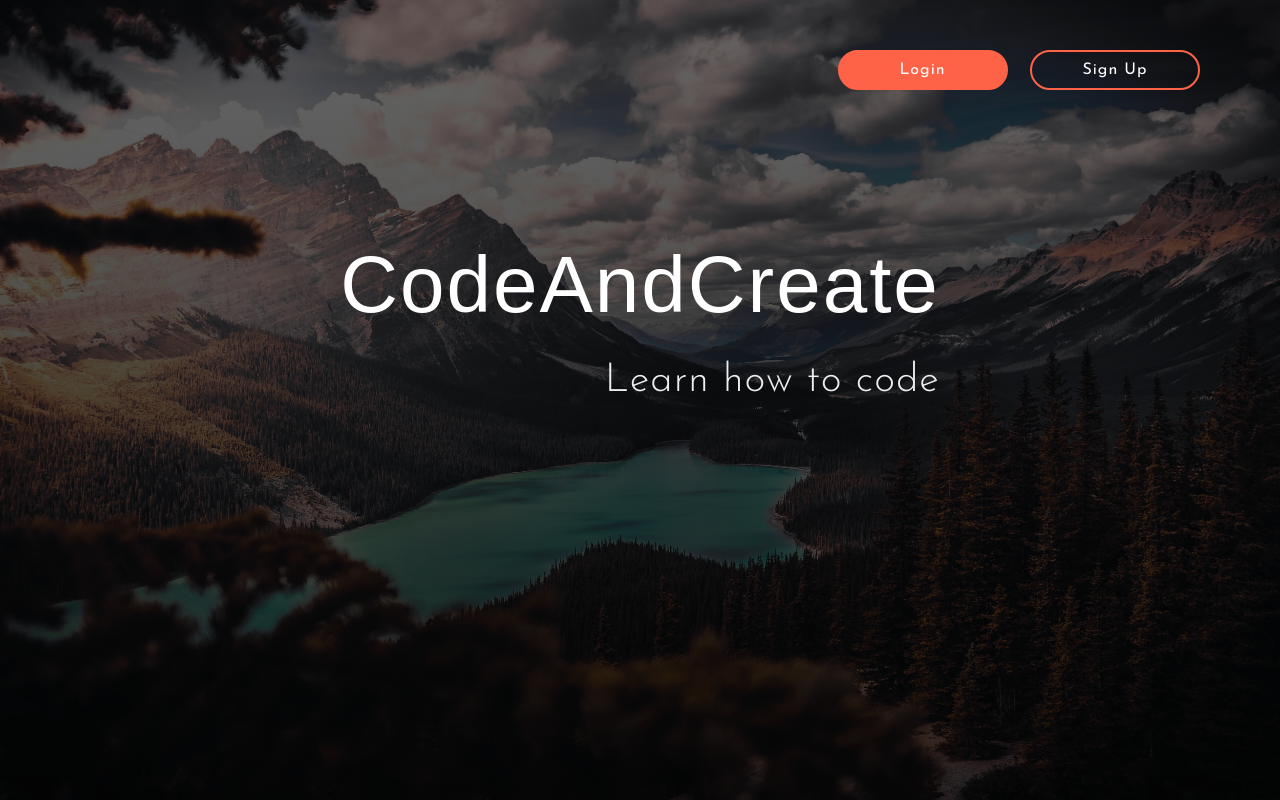
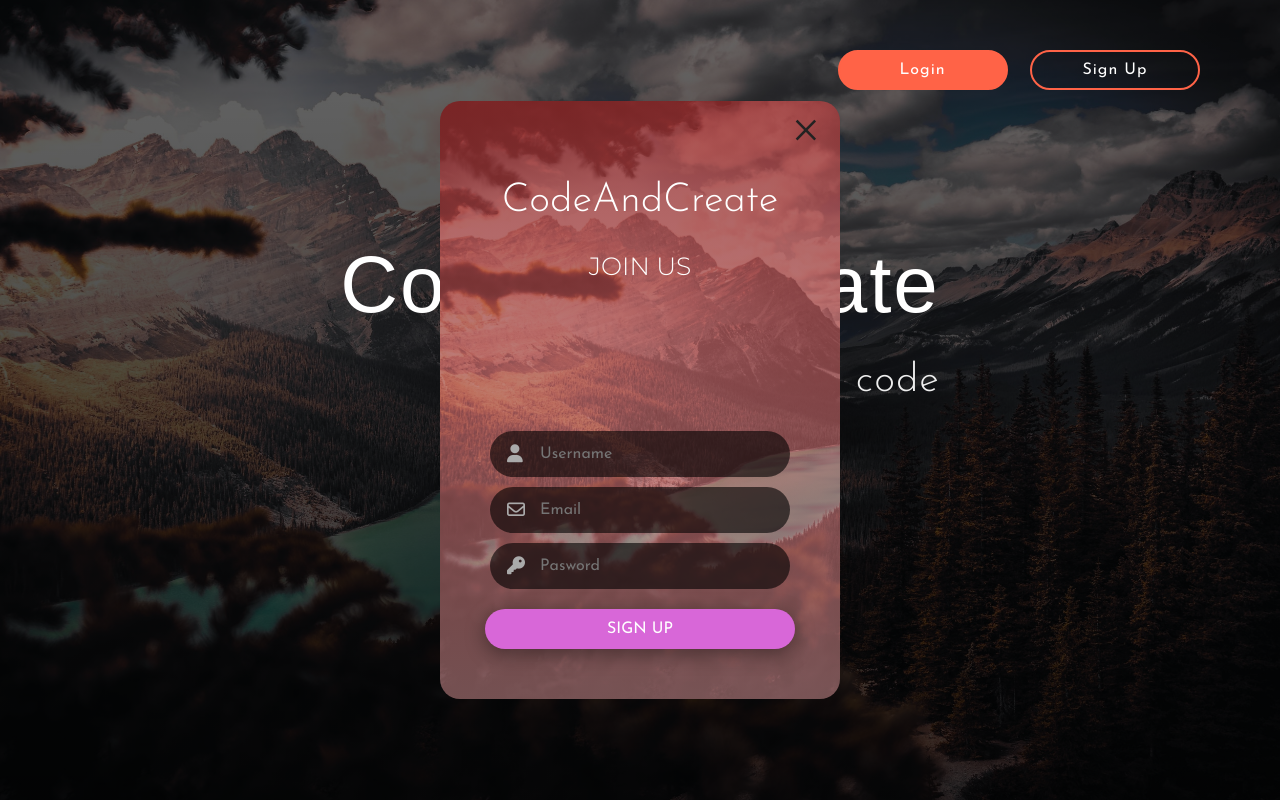
Before and after one commit to AndreiScafi/Landing-Page-Modal-Forms, a plain HTML site: page index.html in a window 1280 px wide. Drawn offline with Linux system fonts and the light colour scheme.

Commit message:
Adding style to forms with CSS.

```diff
--- a/index.html
+++ b/index.html
@@ -24,7 +24,7 @@
             <button class="btn login-btn">Login</button>
             <button class="btn signup-btn">Sign Up</button>
         </div>
-        <div class="form-container" hidden>
+        <div class="form-container">
             <div class="signup-form-wrapper modal">
                 <div class="x-btn signup-x">
                     &times;
@@ -50,7 +50,7 @@
                 </form>
             </div>
 
-            <div class="login-form-wrapper modal">
+            <div class="login-form-wrapper modal" hidden>
                 <div class="x-btn login-x">
                     &times;
                 </div>
--- a/style.css
+++ b/style.css
@@ -76,3 +76,99 @@ html {
 .btn:active {
     transform: translateY(0);
 }
+
+.modal {
+    width: 40rem;
+    background: linear-gradient(rgba(148, 42, 42, .8), rgba(185, 123, 123, .6)), url(./images/bg.jpg), center no-repeat;
+    background-size: cover;
+    position: absolute;
+    top: 50%;
+    left: 50%;
+    transform: translate(-50%, -50%);
+    border-radius: 2rem;
+}
+
+.x-btn {
+    position: absolute;
+    right: 2rem;
+    font-size: 5rem;
+    color: #222;
+    cursor: pointer;
+}
+
+.form-header {
+    text-align: center;
+    margin: 8rem 0 15rem 0;
+    color: #fff;
+}
+
+.form-header h1 {
+    font-family: "Josefin Sans", sans-serif;
+    font-size: 4rem;
+    font-weight: 300;
+    margin-bottom: 3rem;
+}
+
+.form-header h3 {
+    font-family: "Montserrat", sans-serif;
+    font-size: 2.5rem;
+    font-weight: 300;
+    text-transform: uppercase;
+}
+
+.form {
+    display: flex;
+    flex-direction: column;
+    align-items: center;
+}
+
+.input-group {
+    margin-bottom: 1rem;
+    position: relative;
+}
+
+.input-group input {
+    width: 30rem;
+    padding: 1.5rem 1.5rem 1.5rem 5rem;
+    border: none;
+    outline: none;
+    border-radius: 3rem;
+    background: rgba(0, 0, 0, .6);
+    font-family: "Josefin Sans", sans-serif;
+    font-size: 1.6rem;
+    color: #ddd;
+}
+
+.input-group i {
+    position: absolute;
+    top: 1.3rem;
+    left: 1.7rem;
+    font-size: 1.8rem;
+    color: #aaa;
+}
+
+.form button {
+    width: 31rem;
+    padding: 1.2rem;
+    border: none;
+    outline: none;
+    border-radius: 3rem;
+    background-color: #d867d8;
+    color: #fff;
+    font-family: "Josefin Sans", sans-serif;
+    font-size: 1.6rem;
+    text-transform: uppercase;
+    margin: 1rem 0 5rem 0;
+    box-shadow: 0 .5rem 2rem rgba(0, 0, 0, .4);
+    cursor: pointer;
+    transition: all .3s;
+}
+
+.form button:hover {
+    transform: translateY(-.2rem);
+    box-shadow: 0 .8rem 2.5rem rgba(0, 0, 0, .3);
+}
+
+.form button:active {
+    transform: translateY(0);
+}
```
